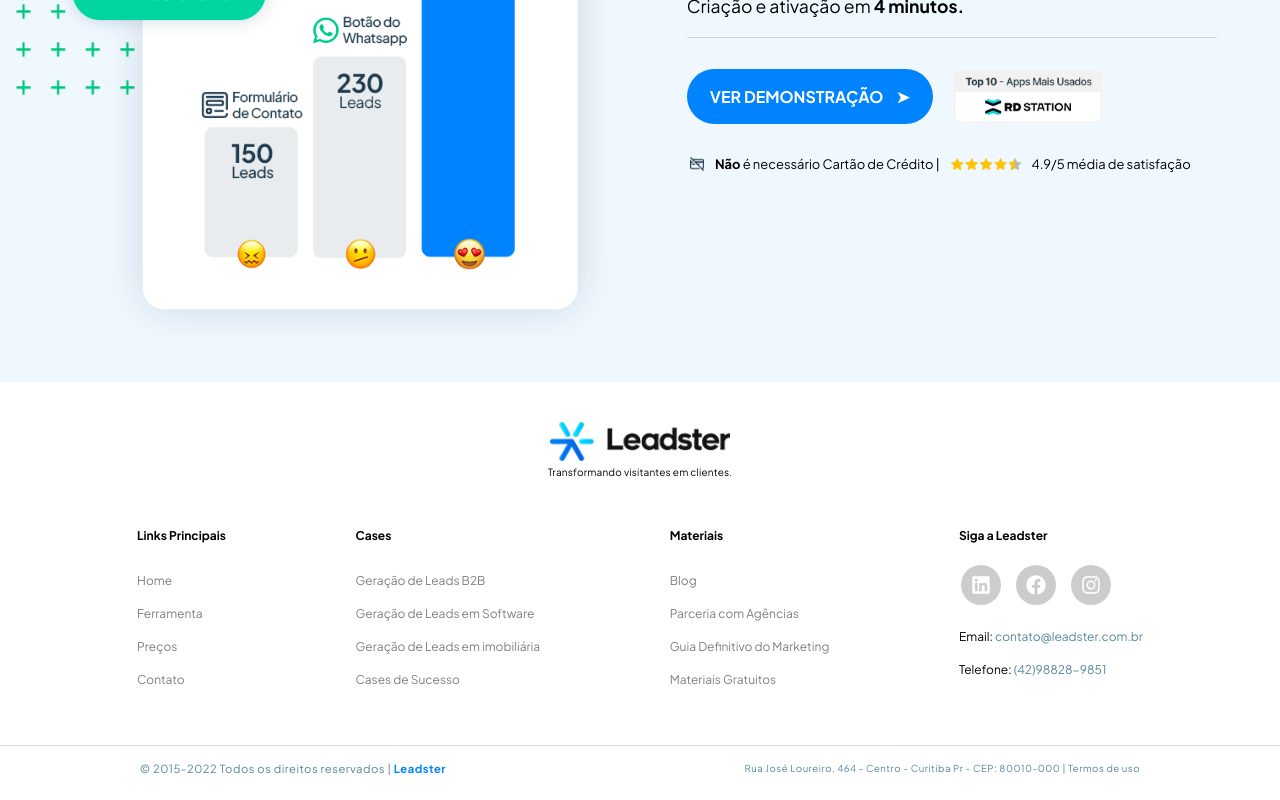
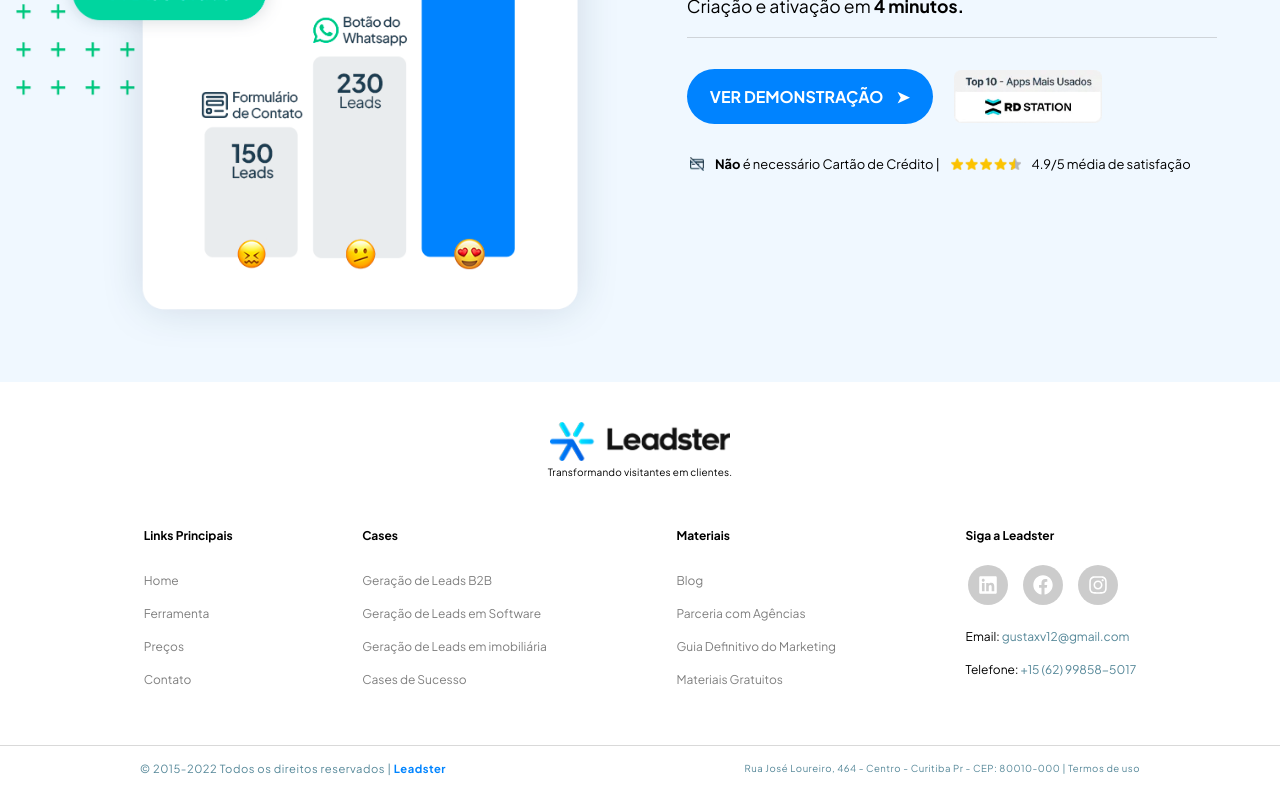
Before and after one commit to GustavoNep/leadster-rep, a Next.js app: page / in a window 1280 px wide. Shown: the part 1838-2638 px from the top of the page. Built offline with nearby package versions, Linux system fonts and the light colour scheme.

Commit message:
feat: wpp/links social footer

```diff
--- a/src/components/Buttons/ButtonSocial/index.tsx
+++ b/src/components/Buttons/ButtonSocial/index.tsx
@@ -12,7 +12,6 @@ const growAnimation = keyframes`
   }
 `;
 
-
 const ButtonSocialContainer = styled.div`
   display: flex;
   margin-left: 2px;
@@ -20,7 +19,7 @@ const ButtonSocialContainer = styled.div`
   padding-bottom: 6px;
 `;
 
-const SocialIcon = styled.div`
+const SocialIcon = styled.a`
   width: 40px;
   height: 40px;
   border-radius: 50%;
@@ -45,13 +44,13 @@ const SocialIcon = styled.div`
 export default function ButtonSocial() {
   return (
     <ButtonSocialContainer>
-      <SocialIcon>
+      <SocialIcon href="https://www.linkedin.com/in/gustavo-nepomuceno-deusdara-4a26b7228/" target="_blank">
         <FaLinkedin />
       </SocialIcon>
-      <SocialIcon>
+      <SocialIcon href="https://www.facebook.com/leadsterplatform/?locale=pt_BR" target="_blank">
         <FaFacebook />
       </SocialIcon>
-      <SocialIcon>
+      <SocialIcon href="https://www.instagram.com/leadster.com.br/" target="_blank">
         <FaInstagram />
       </SocialIcon>
     </ButtonSocialContainer>
--- a/src/components/Footer/index.tsx
+++ b/src/components/Footer/index.tsx
@@ -4,6 +4,7 @@ import Logo from "../../../public/logo.png";
 import Image from "next/image";
 import ButtonSocial from "../Buttons/ButtonSocial";
 import AnnouLine from "../AnnouLine";
+import Link from "next/link";
 
 const Container = styled.div`
   width: 100%;
@@ -129,7 +130,6 @@ const CopyrightContainer = styled.div`
 
   @media (min-width: 1400px) {
     max-width: 1120px;
-
   }
 `;
 
@@ -143,7 +143,35 @@ const LineLimit = styled.div`
   margin: 0 auto;
 `;
 
+const EmailLink = styled.a`
+  color: #568899;
+  text-decoration: none;
+
+  &:hover {
+    text-decoration: underline;
+  }
+`;
+
+interface PhoneNumberLinkProps {
+  onClick: () => void;
+}
+
+const PhoneNumberLink = styled.a<PhoneNumberLinkProps>`
+  color: #568899;
+  text-decoration: none;
+  cursor: pointer;
+
+  &:hover {
+    text-decoration: underline;
+  }
+`;
+
 export default function Footer() {
+  const handleWhatsAppClick = (phoneNumber: string) => {
+    const formattedPhoneNumber = phoneNumber.replace(/\D/g, "");
+    const whatsappURL = `https://wa.me/${formattedPhoneNumber}`;
+    window.open(whatsappURL, "_blank");
+  };
 
   const handleHomeClick = () => {
     window.scrollTo({
@@ -183,10 +211,18 @@ export default function Footer() {
           <EmailConta>
             <ul>
               <li>
-                Email: <HighInfo>contato@leadster.com.br</HighInfo>{" "}
+                Email:{"  "}
+                <EmailLink href="mailto:gustaxv12@gmail.com">
+                  gustaxv12@gmail.com
+                </EmailLink>
               </li>
               <li>
-                Telefone: <HighInfo>(42)98828-9851</HighInfo>
+                Telefone:{"  "}
+                <PhoneNumberLink
+                  onClick={() => handleWhatsAppClick("(15) 62998585017")}
+                >
+                  +15 (62) 99858-5017
+                </PhoneNumberLink>
               </li>
             </ul>
           </EmailConta>
```
